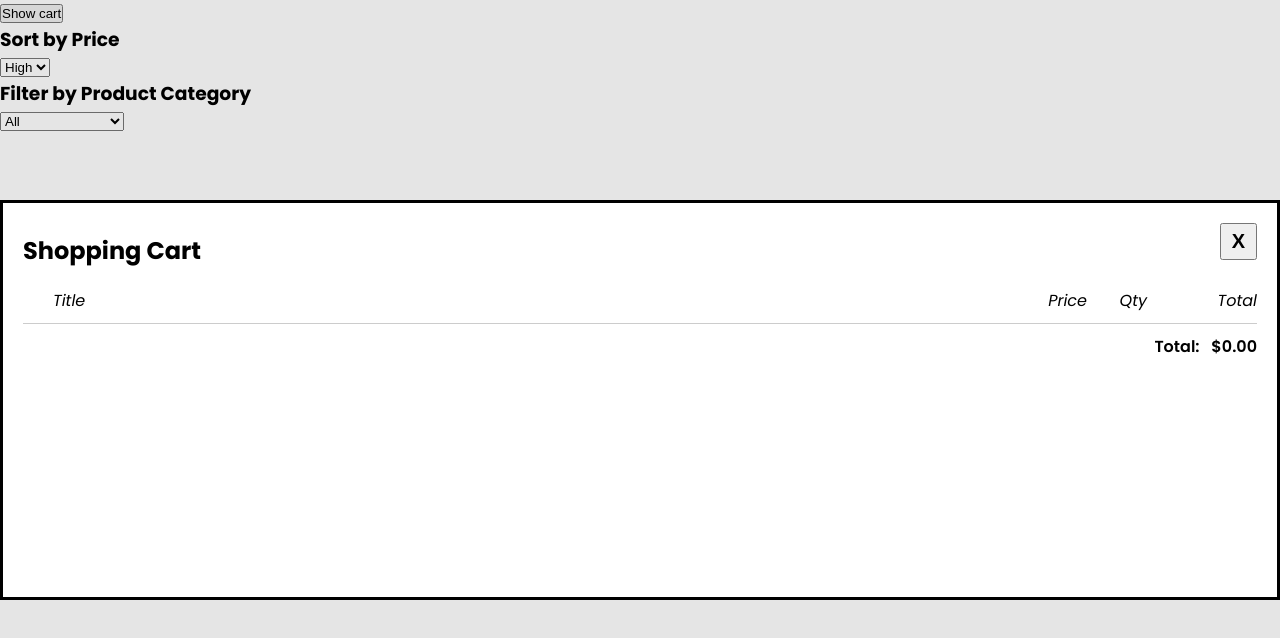
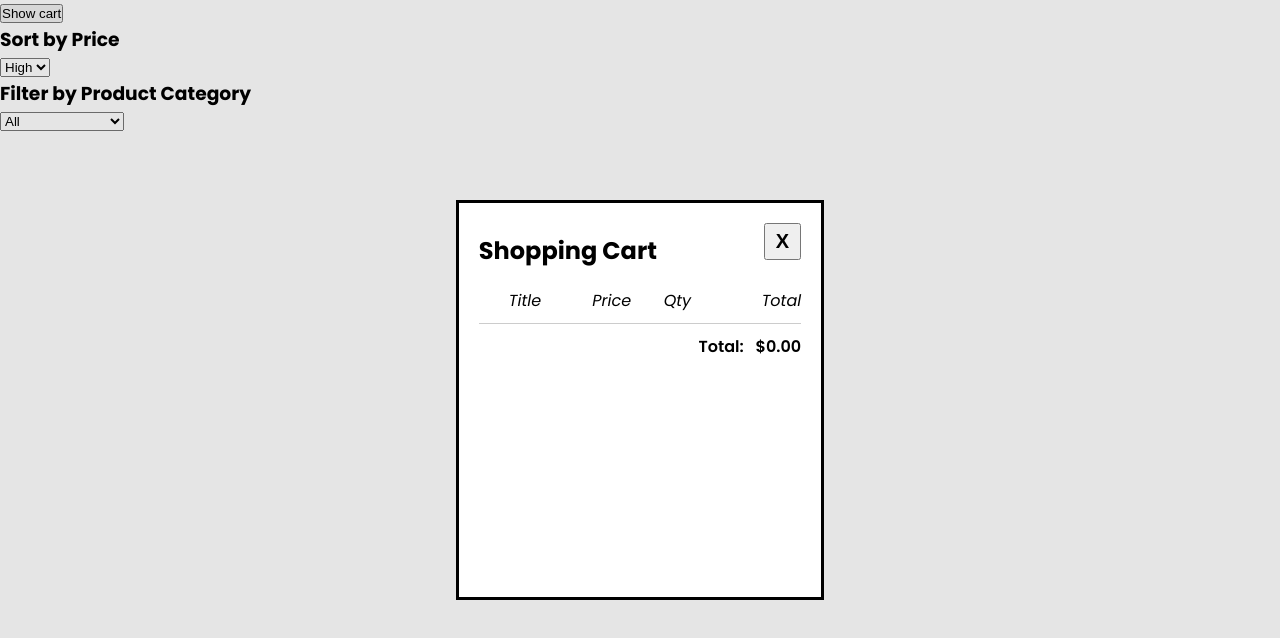
Before and after one commit to Chas-Henrik/u04-webshop, a plain HTML site: page index.html in a window 1280 px wide. Both pictures are taken after a click on the button "Show cart". Drawn offline with Linux system fonts and the light colour scheme; no server answers.

Commit message:
Set dialog 'max-width: 130rem;'

```diff
--- a/css/index.css
+++ b/css/index.css
@@ -6,16 +6,16 @@
     padding: 0;
 }
 
+html {
+    font-size: 62.5%;
+    font-family: "Poppins", sans-serif;
+}
+
 dialog {
     margin: auto;
     min-height: 50%;
-    min-width: 100%;
+    max-width: 130rem;
     padding: 2rem;
-}
-
-html {
-    font-size: 62.5%;
-    font-family: "Poppins", sans-serif;
 }
 
 body {
```
